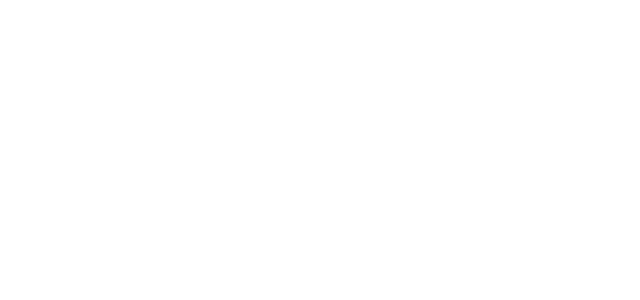
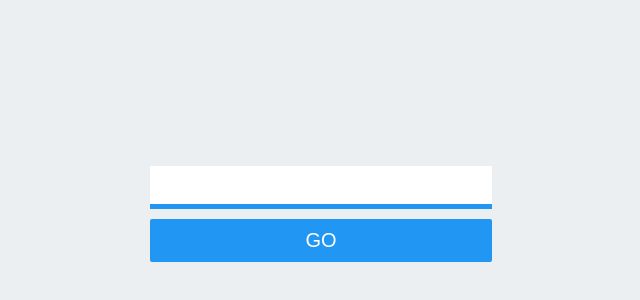
Before and after one commit to webepse/chatbox25, a React (Create React App) app: page / in a window 1280 px wide. Shown: the part 186-486 px from the top of the page, without its empty margins (319-959 px from the left). Built offline with nearby package versions, Linux system fonts and the light colour scheme.

Commit message:
cours 5 - mise en place de l'app v3

```diff
--- a/src/components/Connexion.jsx
+++ b/src/components/Connexion.jsx
@@ -1,17 +1,38 @@
 import React, { Component } from 'react';
+import { Navigate } from 'react-router-dom';
 
 class Connexion extends Component {
-    state = {  }
+    state = {
+        pseudo:"",
+        gotToChat: false
+     }
+
+     handleChange = (event) => {
+        const pseudo = event.target.value
+        this.setState({pseudo:pseudo})
+     }
+
+     handleSubmit = event => {
+        event.preventDefault()
+        this.setState({gotToChat:true})
+     }
+
     render() {
+        if(this.state.gotToChat)
+        {
+            return <Navigate to={`/pseudo/${this.state.pseudo}`} />
+        }
         return (
             <div className="connexionBox">
-                <form className="connexion">
+                <form className="connexion" onSubmit={this.handleSubmit}>
                     <input
                         type="text"
+                        value={this.state.pseudo}
+                        onChange={this.handleChange}
                         required
                     />
+                    <button type="submit">GO</button>
                 </form>
-                <button type="submit">GO</button>
             </div>
          );
     }
--- a/src/index.js
+++ b/src/index.js
@@ -6,7 +6,7 @@
 import Connexion from './components/Connexion';
 import NotFound from './components/NotFound';
 
-const myApp = () => (
+const MyApp = () => (
   <Router>
     <Routes>
       <Route path='/' element={<Connexion />} />
@@ -21,7 +21,7 @@
 const root = ReactDOM.createRoot(document.getElementById('root'));
 root.render(
   <React.StrictMode>
-    <myApp />
+    <MyApp />
   </React.StrictMode>
 );
 
```
